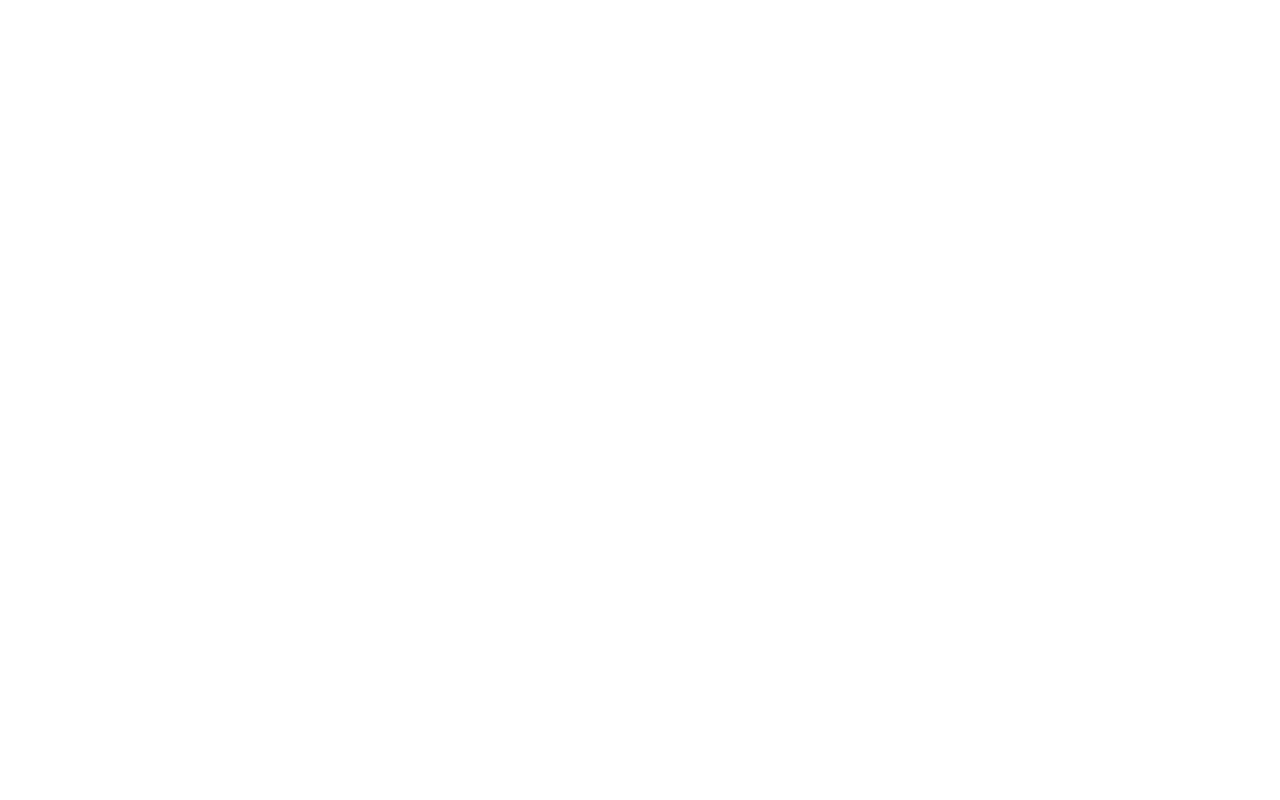
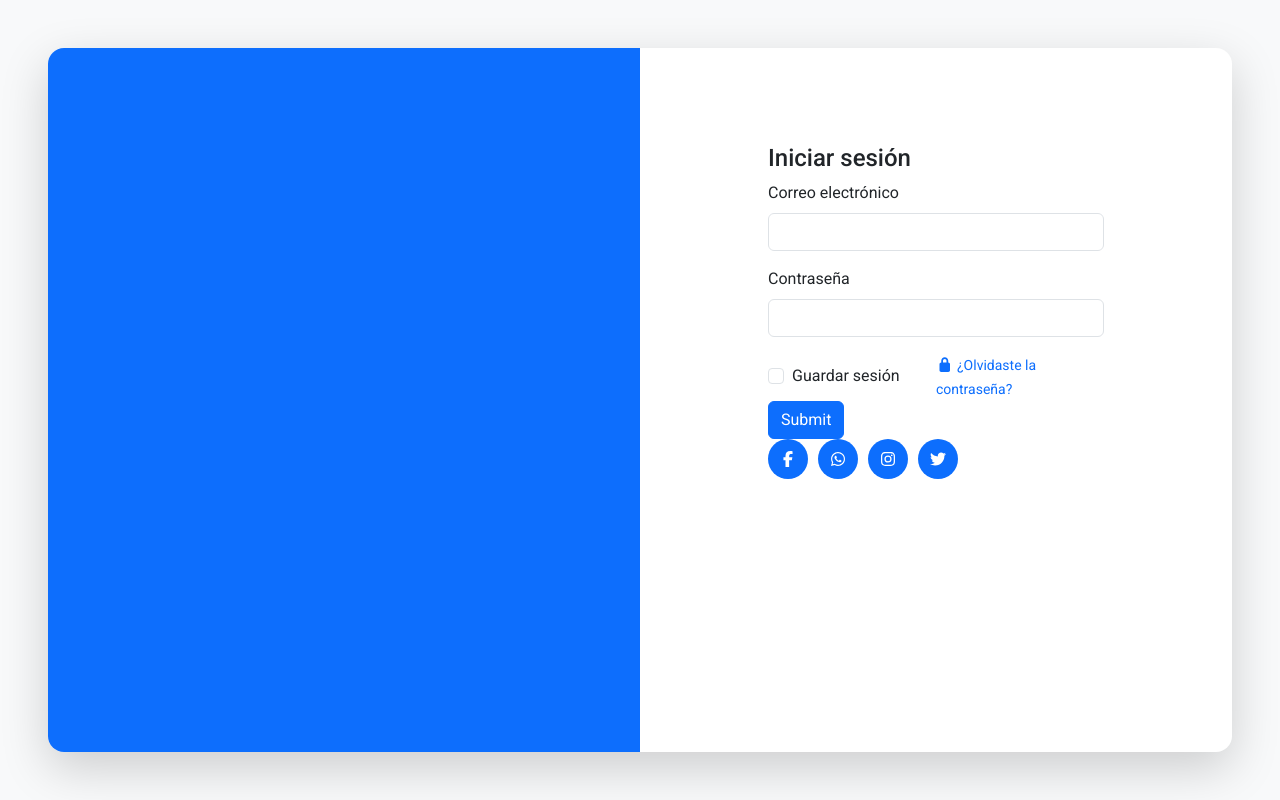
Before and after one commit to gabrielperezx/login-form-01, a website: page index.html in a window 1280 px wide. Drawn offline with Linux system fonts and the light colour scheme.

Commit message:
Cambios: *Comenzar diseño del formulario

```diff
--- a/index.html
+++ b/index.html
@@ -3,13 +3,99 @@
     <head>
         <meta charset="UTF-8" />
         <meta name="viewport" content="width=device-width, initial-scale=1.0" />
+        <link rel="shortcut icon" href="./src/images/favicon.png" type="image/x-icon" />
         <link rel="preconnect" href="https://fonts.googleapis.com" />
         <link rel="preconnect" href="https://fonts.gstatic.com" crossorigin />
         <link
             href="https://fonts.googleapis.com/css2?family=Roboto:ital,wght@0,100..900;1,100..900&display=swap"
             rel="stylesheet"
         />
+        <link
+            rel="stylesheet"
+            href="https://cdn.jsdelivr.net/npm/@fortawesome/fontawesome-free@7.1.0/css/fontawesome.min.css"
+        />
+        <link rel="stylesheet" href="./src/css/estilos.min.css" />
         <title>Login Form</title>
     </head>
-    <body></body>
+    <body>
+        <main class="bg-light p-lg-5 vh-100">
+            <div
+                class="row row-cols-1 row-cols-lg-2 bg-white shadow-lg g-0 rounded-4 overflow-hidden h-100"
+            >
+                <div class="col">
+                    <div class="bg-primary h-100 w-100"></div>
+                </div>
+                <div class="col">
+                    <div class="px px-lg-7 py-6">
+                        <form>
+                            <h1 class="h4">Iniciar sesión</h1>
+                            <div class="mb-3">
+                                <label for="correo" class="form-label"
+                                    >Correo electrónico</label
+                                >
+                                <input
+                                    type="email"
+                                    class="form-control"
+                                    id="correo"
+                                    aria-describedby="emailHelp"
+                                />
+                            </div>
+                            <div class="mb-3">
+                                <label for="clave" class="form-label">Contraseña</label>
+                                <input type="password" class="form-control" id="clave" />
+                            </div>
+                            <div
+                                class="row row-cols-1 row-cols-lg-2 g-0 align-items-center justify-content-center"
+                            >
+                                <div class="col">
+                                    <div class="form-check">
+                                        <input
+                                            type="checkbox"
+                                            class="form-check-input"
+                                            id="guardarS"
+                                        />
+                                        <label class="form-check-label" for="guardarS"
+                                            >Guardar sesión</label
+                                        >
+                                    </div>
+                                </div>
+                                <div class="col">
+                                    <a
+                                        class="fs-7 link-primary text-decoration-none"
+                                        href="#"
+                                        target="_blank"
+                                        rel="noopener noreferrer"
+                                    >
+                                        <i class="fa-solid fa-lock"></i>
+                                        ¿Olvidaste la contraseña?
+                                    </a>
+                                </div>
+                            </div>
+                            <button type="submit" class="btn btn-primary">Submit</button>
+                        </form>
+
+                        <div class="social-links">
+                            <a
+                                href="https://facebook.com"
+                                target="_blank"
+                                title="Facebook"
+                            >
+                                <i class="fab fa-facebook-f"></i>
+                            </a>
+                            <a href="#" title="WhatsApp">
+                                <i class="fab fa-whatsapp"></i>
+                            </a>
+                            <a href="#" title="Instagram">
+                                <i class="fab fa-instagram"></i>
+                            </a>
+                            <a href="#" title="Twitter">
+                                <i class="fab fa-twitter"></i>
+                            </a>
+                        </div>
+                    </div>
+                </div>
+            </div>
+        </main>
+        <script src="https://cdn.jsdelivr.net/npm/@fortawesome/fontawesome-free@7.1.0/js/all.min.js"></script>
+    </body>
 </html>
--- a/src/scss/_generales.scss
+++ b/src/scss/_generales.scss
@@ -1,2 +1,33 @@
+.bg-parallax {
+    background-image: var(--bg-image);
+    background-attachment: fixed;
+    background-repeat: no-repeat;
+    background-size: cover;
+
+    &.bg-dark-parallax {
+        background-image: linear-gradient(rgba(0, 0, 0, 0.5), rgba(0, 0, 0, 0.5)),
+            var(--bg-image);
+    }
+}
+
+.social-links {
+    display: flex;
+    gap: 10px;
+    a {
+        display: flex;
+        align-items: center;
+        justify-content: center;
+        width: 40px;
+        height: 40px;
+        border-radius: 50rem;
+        background-color: $primary;
+        color: $white;
+        transition: all 0.3s ease;
+        &:hover {
+            background-color: $dark;
+        }
+    }
+}
+
 @media (max-width: 768px) {
 }
```
Also changed, not shown: src/css/estilos.min.css (added), 1 other file.
